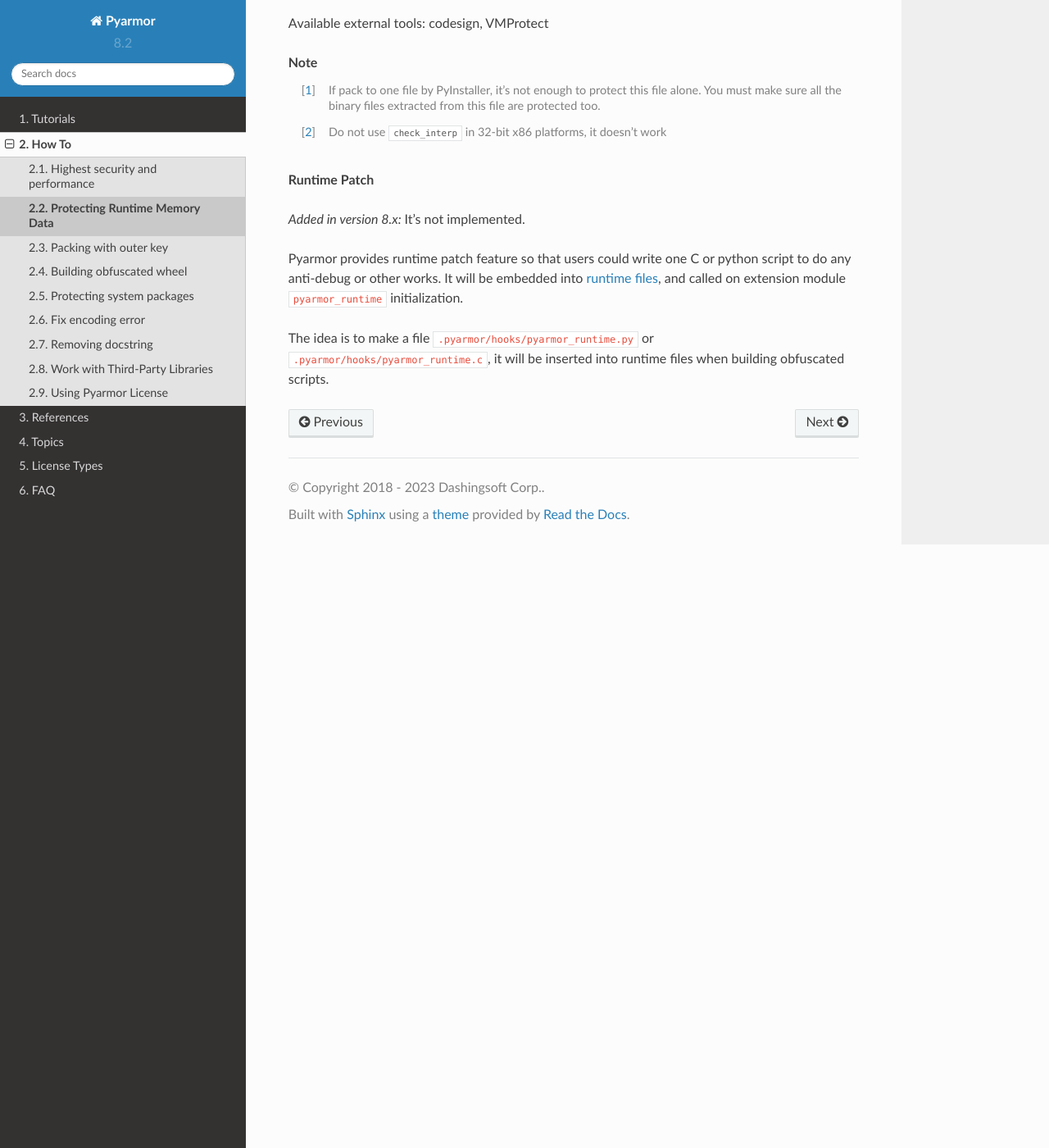
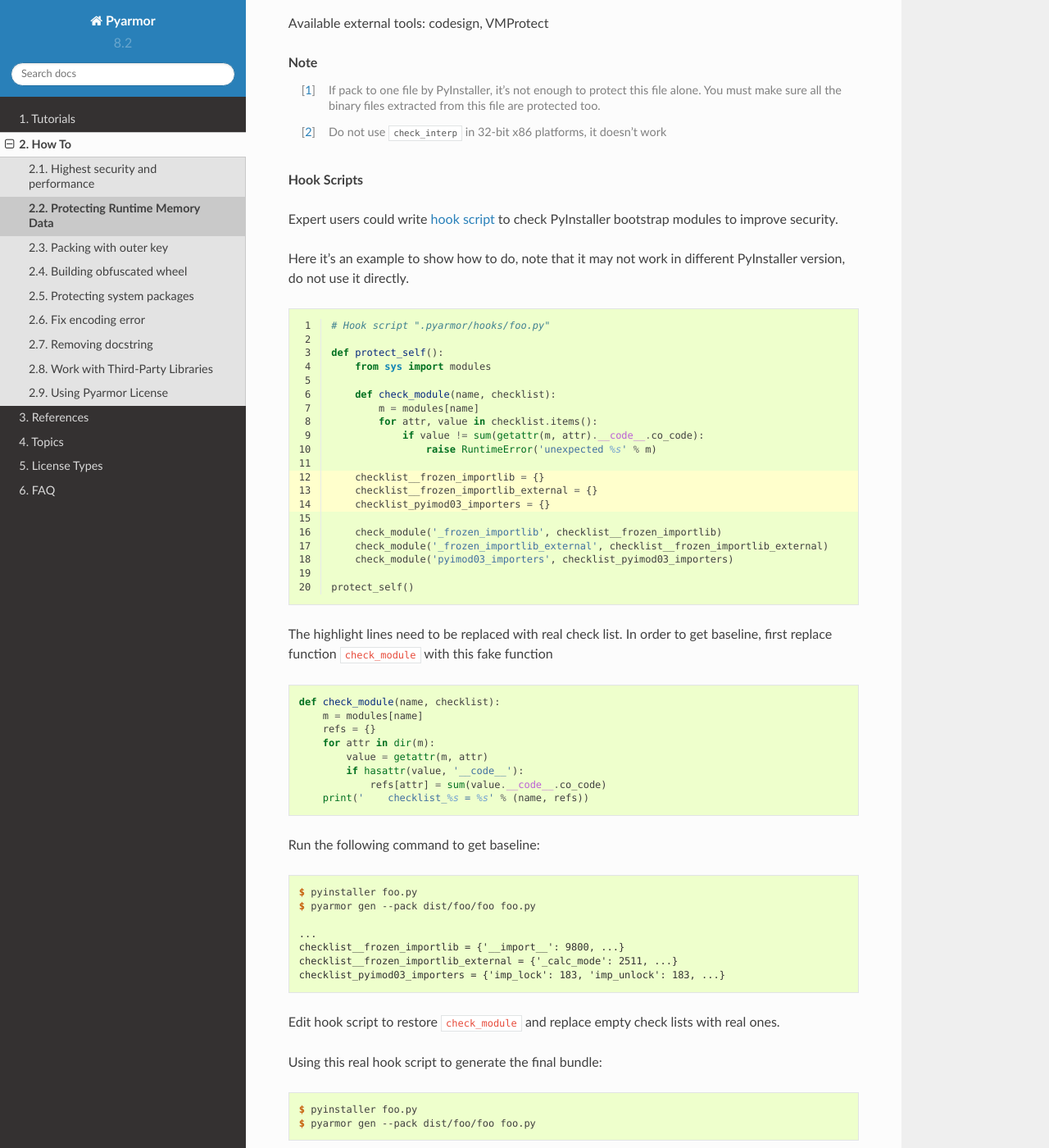
Before and after one commit to dashingsoft/pyarmor, a Sphinx documentation site: the page built from docs/how-to/protection.rst, in a window 1280 px wide and 1400 px high, scrolled down 1089 px. Shown: the whole window at 82% size. Built offline with Sphinx 7.4.7 and the Read the Docs theme 2.0.0, drawn with Linux system fonts in a browser that asks for light colours; some of the changed text lies outside the part shown.

Commit message:
Using hook script in pack

```diff
--- a/docs/how-to/protection.rst
+++ b/docs/how-to/protection.rst
@@ -11,11 +11,11 @@
 
 .. program:: pyarmor gen
 
-Pyarmor focus on protecting Python scripts, by several irreversible obfuscation methods, now Pyarmor make sure the obfuscated scripts can't be restored by any way.
+Pyarmor focus on protecting Python scripts, by several irreversible obfuscation methods, now Pyarmor makes sure the obfuscated scripts can't be restored by any way.
 
 But it isn't good at memory protection and anti-debug. If you care about runtime memory data, or runtime key verification, generally it need extra methods to prevent debugger from hacking dynamic libraries.
 
-Pyarmor could make sure hacker can't get runtime data by valid Python C API and other Python ways, only if Python interpreter and extension module ``pyarmor_runtime`` are not hacked. This is what extra tools need to do, the common methods include
+Pyarmor could prevent hacker from querying runtime data by valid Python C API and other Python ways, only if Python interpreter and extension module ``pyarmor_runtime`` are not hacked. This is what extra tools need to protect, the common methods include
 
 - Signing the binary file to make sure they're not changed by others
 - Using third-party binary protection tools to protect Python interpreter and extension module ``pyarmor_runtime``
@@ -50,13 +50,75 @@
 
 .. [#] Do not use ``check_interp`` in 32-bit x86 platforms, it doesn't work
 
+**Hook Scripts**
+
+Expert users could write :term:`hook script` to check PyInstaller bootstrap modules to improve security.
+
+Here it's an example to show how to do, note that it may not work in different PyInstaller version, do not use it directly.
+
+.. code-block:: python
+    :linenos:
+    :emphasize-lines: 12-14
+
+    # Hook script ".pyarmor/hooks/foo.py"
+
+    def protect_self():
+        from sys import modules
+
+        def check_module(name, checklist):
+            m = modules[name]
+            for attr, value in checklist.items():
+                if value != sum(getattr(m, attr).__code__.co_code):
+                    raise RuntimeError('unexpected %s' % m)
+
+        checklist__frozen_importlib = {}
+        checklist__frozen_importlib_external = {}
+        checklist_pyimod03_importers = {}
+
+        check_module('_frozen_importlib', checklist__frozen_importlib)
+        check_module('_frozen_importlib_external', checklist__frozen_importlib_external)
+        check_module('pyimod03_importers', checklist_pyimod03_importers)
+
+    protect_self()
+
+The highlight lines need to be replaced with real check list. In order to get baseline, first replace function ``check_module`` with this fake function
+
+.. code-block:: python
+
+        def check_module(name, checklist):
+            m = modules[name]
+            refs = {}
+            for attr in dir(m):
+                value = getattr(m, attr)
+                if hasattr(value, '__code__'):
+                    refs[attr] = sum(value.__code__.co_code)
+            print('    checklist_%s = %s' % (name, refs))
+
+
+Run the following command to get baseline::
+
+    $ pyinstaller foo.py
+    $ pyarmor gen --pack dist/foo/foo foo.py
+
+    ...
+    checklist__frozen_importlib = {'__import__': 9800, ...}
+    checklist__frozen_importlib_external = {'_calc_mode': 2511, ...}
+    checklist_pyimod03_importers = {'imp_lock': 183, 'imp_unlock': 183, ...}
+
+Edit hook script to restore ``check_module`` and replace empty check lists with real ones.
+
+Using this real hook script to generate the final bundle::
+
+    $ pyinstaller foo.py
+    $ pyarmor gen --pack dist/foo/foo foo.py
+
 **Runtime Patch**
 
 .. versionadded:: 8.x
 
                   It's not implemented.
 
-Pyarmor provides runtime patch feature so that users could write one C or python script to do any anti-debug or other works. It will be embedded into :term:`runtime files`, and called on extension module ``pyarmor_runtime`` initialization.
+Pyarmor provides runtime patch feature so that users could write one C or python script to do any anti-debug or other checks. It will be embedded into :term:`runtime files`, and called on extension module ``pyarmor_runtime`` initialization.
 
 The idea is to make a file  :file:`.pyarmor/hooks/pyarmor_runtime.py` or :file:`.pyarmor/hooks/pyarmor_runtime.c`, it will be inserted into runtime files when building obfuscated scripts.
 
```
